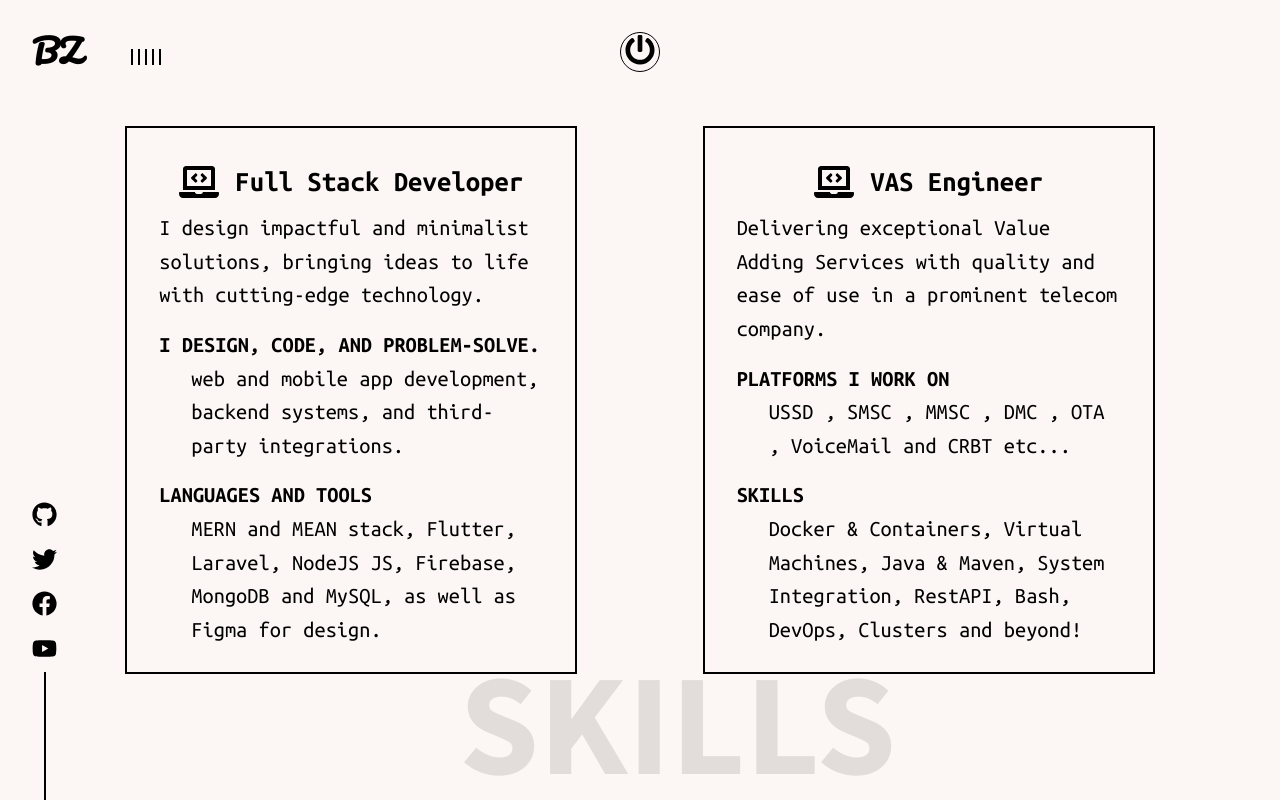
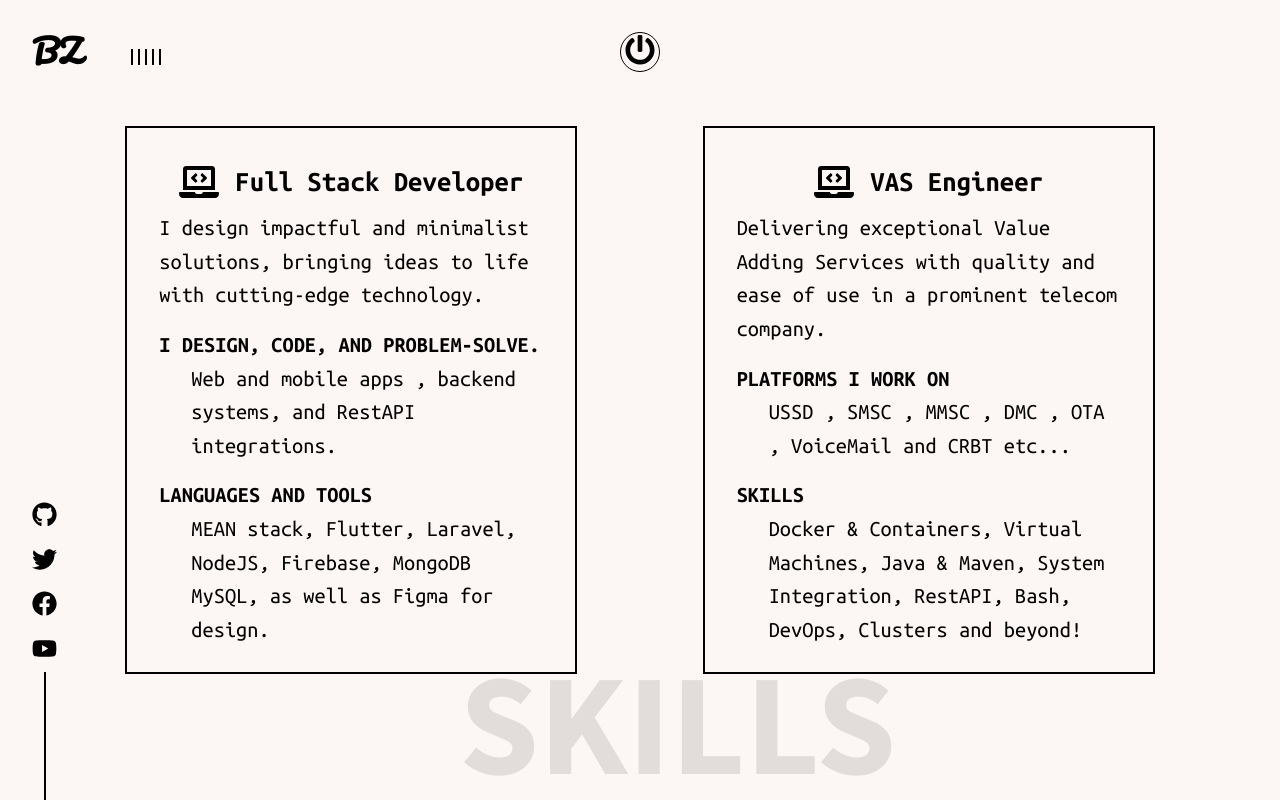
Before and after one commit to bereket-09/bereket-zelalem, a React (Create React App) app: page /skills in a window 1280 px wide. Built offline with nearby package versions, Linux system fonts and the light colour scheme.

Commit message:
updated data

```diff
--- a/src/components/MySkillsPage.js
+++ b/src/components/MySkillsPage.js
@@ -101,13 +101,13 @@ I design impactful and minimalist solutions, bringing ideas to life with cutting
 <Description>
 <strong>I design, code, and problem-solve.</strong>
         <p>
-web and mobile app development, backend systems, and third-party integrations.
+Web and mobile apps , backend systems, and RestAPI integrations.
 </p>
 </Description>
 <Description>
 <strong>Languages and Tools </strong>
         <p>
- MERN and MEAN stack, Flutter, Laravel, NodeJS JS, Firebase, MongoDB and MySQL, as well as Figma for design.
+ MEAN stack, Flutter, Laravel, NodeJS, Firebase, MongoDB MySQL, as well as Figma for design.
 </p>
 </Description>
 
```
